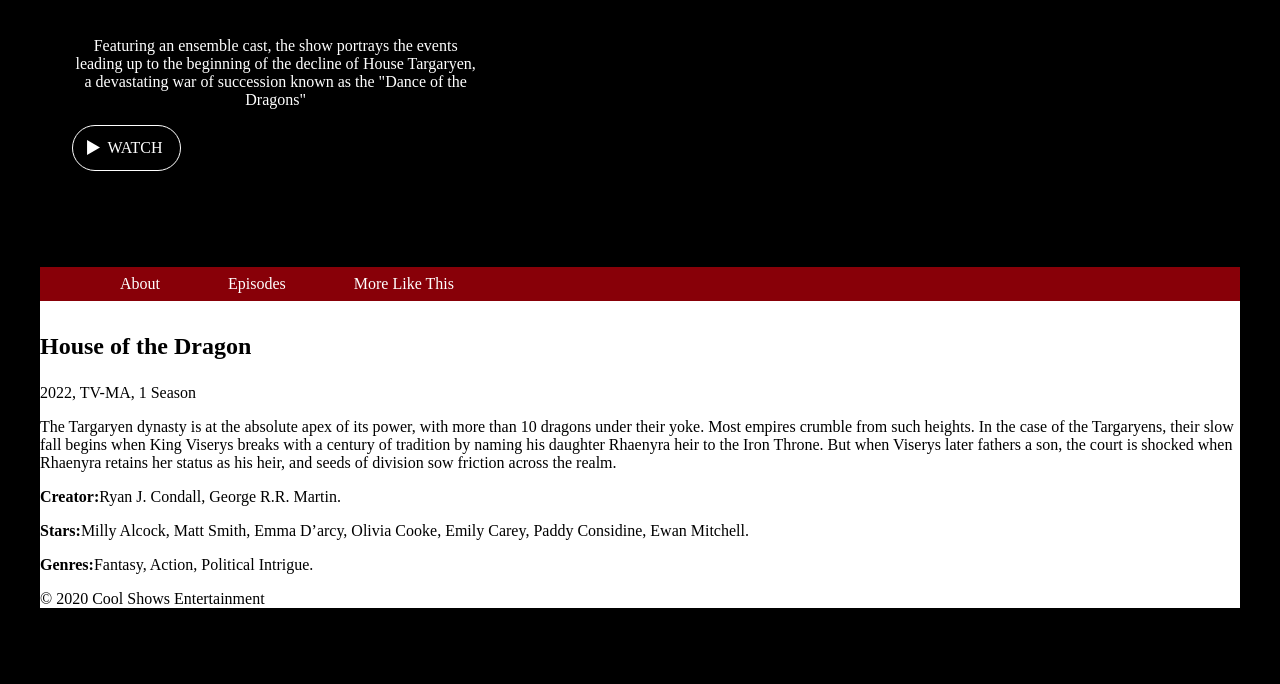
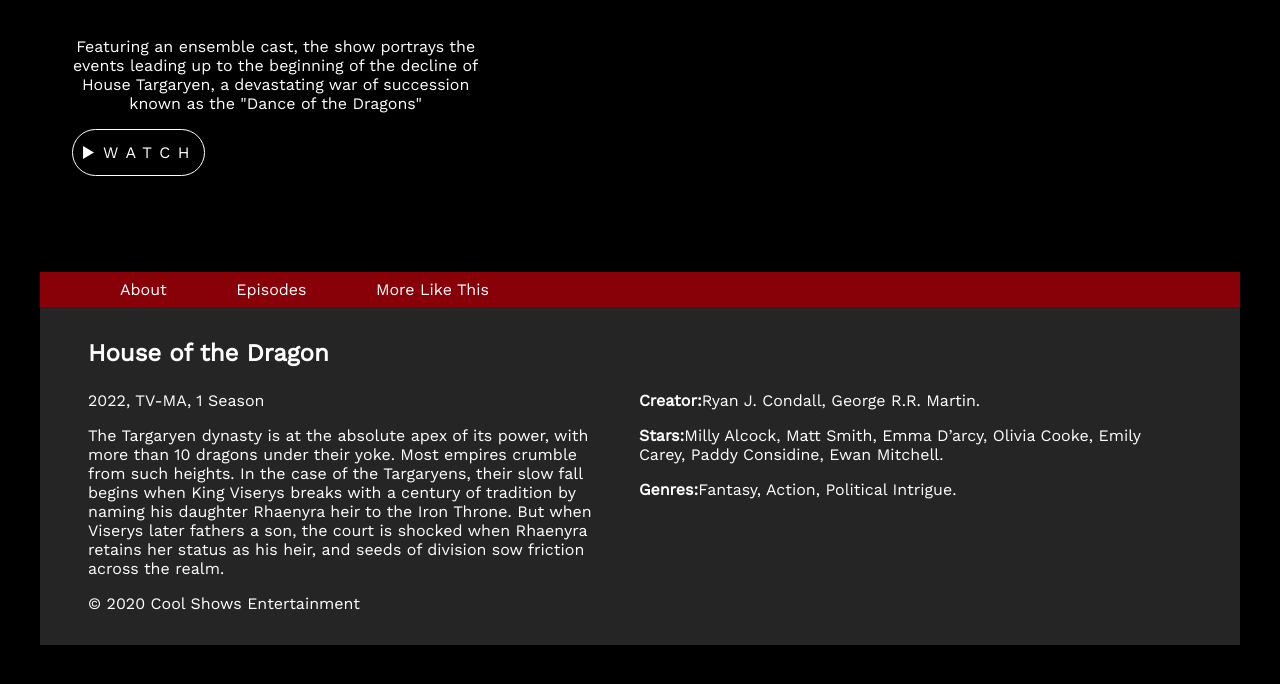
Before and after one commit to SamueleRota/mmp240, a plain HTML site: page midterm/index.html in a window 1280 px wide. Shown: the part 94-778 px from the top of the page. Drawn offline with nearby package versions, Linux system fonts and the light colour scheme.

Commit message:
Add files via upload

```diff
--- a/midterm/index.html
+++ b/midterm/index.html
@@ -32,8 +32,11 @@
 
 
         <main>
+
+            <h2>House of the Dragon</h2>
+
             <div class="col">
-                <h2>House of the Dragon</h2>
+
 
                 <p>2022, TV-MA, 1 Season</p>
                 <p>The Targaryen dynasty is at the absolute apex of its power, with more than 10 dragons under their yoke. Most empires crumble from such heights. In the case of the Targaryens, their slow fall begins when King Viserys breaks with a century of tradition by naming his daughter Rhaenyra heir to the Iron Throne. But when Viserys later fathers a son, the court is shocked when Rhaenyra retains her status as his heir, and seeds of division sow friction across the realm.</p>
--- a/midterm/style.css
+++ b/midterm/style.css
@@ -1,3 +1,6 @@
+
+@import url('https://fonts.googleapis.com/css2?family=Work+Sans&display=swap');
+
 *{
     margin:0;
     padding:0;
@@ -7,15 +10,19 @@
 
 
 body{
+    color: #fff;
     background-color: black;
+    font-family: 'Work Sans', sans-serif;
 }
 
 #wrapper{
     max-width: 1200px;
     margin-left: auto;
     margin-right: auto;
-    background-color: #fff;
+    background-color: #252525;
+    padding-bottom: 2em;
 }
+
 
 p, h1, h2, h3{
     margin-bottom: 1em;
@@ -47,17 +54,32 @@ header p{
     color:#fff;
     text-decoration: none;
     display: block;
-    width: 4em;
+    width: 5.5em;
     text-align: center;
+    letter-spacing: 0.48em;
+}
+
+.button:hover{
+    background-color: #ffffff;
+    color: #000000;
 }
 
 .play{
     padding-left: 30px;
     background: url("images/playFigma.svg") no-repeat;
-    background-position-x: 14px;
+    background-position-x: 10px;
     background-position-y: center;
-    background-size: 13px;
+    background-size: 11px;
 
+}
+
+.play:hover{
+    padding-left: 30px;
+    background: url("images/PlayBlack.svg") no-repeat;
+    background-position-x: 10px;
+    background-position-y: center;
+    background-size: 11px;
+    background-color: #fff;
 }
 
 nav li{
@@ -85,3 +107,24 @@ nav a{
     color: white;
     text-decoration: none;
 }
+
+/*homepage layout*/
+
+main{
+    padding: 0 3em;   /* first value for top and bottom, second value for left and right*/
+}
+
+.col{
+    float: left;
+    margin-right: 2em;
+    width: 47%;
+}
+
+.col:last-child{
+    margin-right: 0;
+}
+
+footer{
+    clear: both;
+    margin-left: 3em;
+}
--- a/recipe/style.css
+++ b/recipe/style.css
@@ -56,5 +56,4 @@ ul, ol {
 
 div {
     text-align: center;
-
 }
```
Also changed, not shown: Exercise6/exercise6.html (added, +39 -0 lines), index.html (+2 -0 lines), midterm/images/PlayBlack.svg (added).
